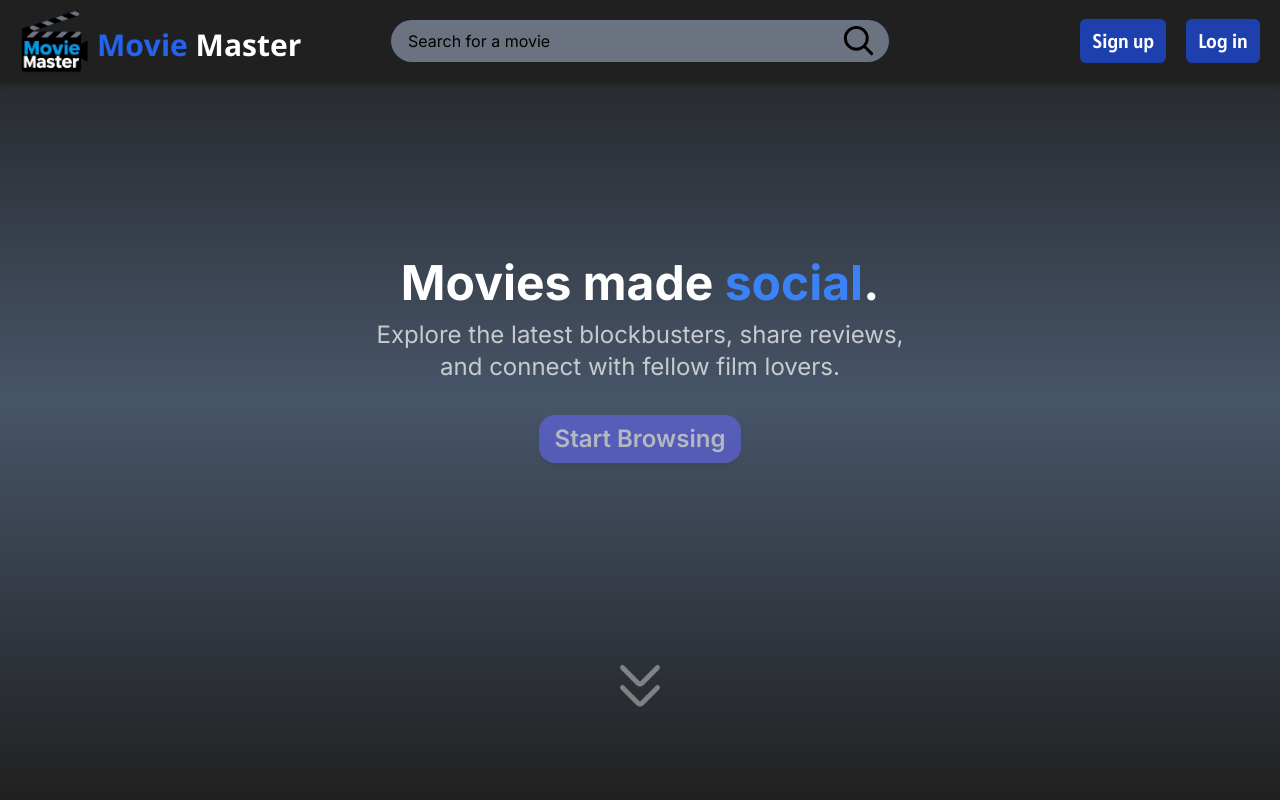
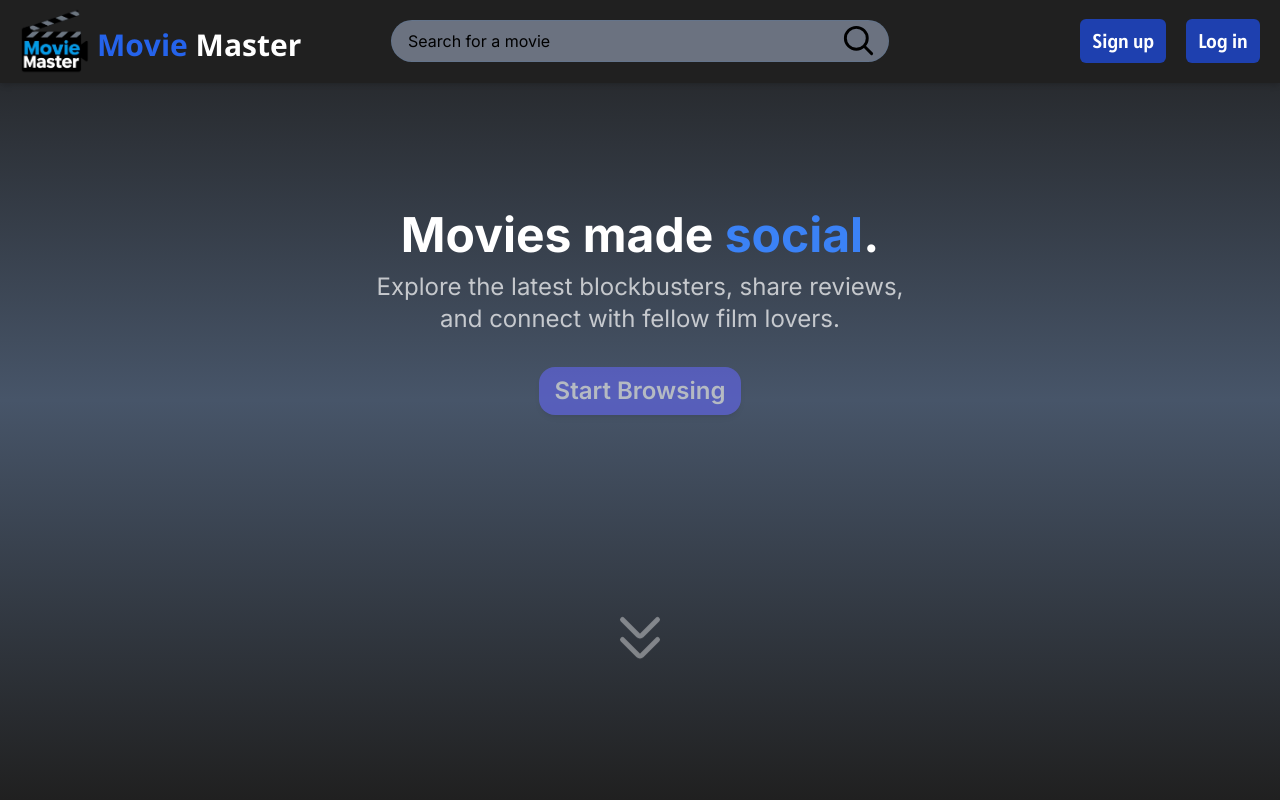
Before and after one commit to Team-Drop-Database/MovieMasters-fe, a Next.js app: page / in a window 1280 px wide. Shown: the top 800 px of the page. Built offline with nearby package versions, Linux system fonts and the light colour scheme; no server answers.

Commit message:
Changed top padding

```diff
--- a/src/app/(pages)/LoggedOut.tsx
+++ b/src/app/(pages)/LoggedOut.tsx
@@ -11,7 +11,7 @@ export default function LoggedOut() {
   return (
     <>
     {/* Title */}
-      <section className="flex w-full justify-evenly p-24 pt-32 min-h-screen">
+      <section className="flex w-full justify-evenly p-24 pt-20 min-h-screen">
         <ElementTransition startYState={-50}>
           <div className="flex flex-col gap-3 max-w-[550px] items-center">
             <h1 className="text-white text-5xl font-inter font-bold text-center">Movies made <span className="text-blue-500">social</span>.</h1>
```
